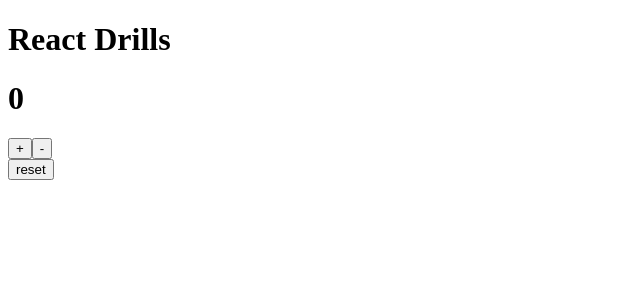
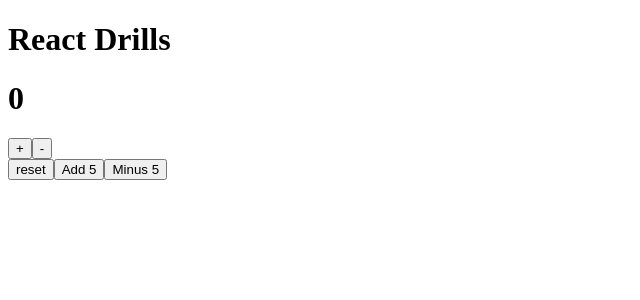
Before and after one commit to Kolten-Pilar/react-drills, a React (Create React App) app: page / in a window 1280 px wide. Shown: the top 300 px of the page, without its empty margins (0-640 px from the left). Built offline with nearby package versions, Linux system fonts and the light colour scheme.

Commit message:
added different way to increment

```diff
--- a/src/App.js
+++ b/src/App.js
@@ -23,7 +23,9 @@ function App() {
       <button onClick={handleIncrement}>+</button>
       <button onClick={handleDecrement}>-</button>
       <br />
-      <button onClick={()=> {setCounter(0)}}>reset</button>
+      <button onClick={()=> setCounter(0)}>reset</button>
+      <button onClick={()=> setCounter(prevCount => prevCount + 5)}>Add 5</button>
+      <button onClick={()=> setCounter(prevCount => prevCount - 5)}>Minus 5</button>
     </div>
   );
 }
```
